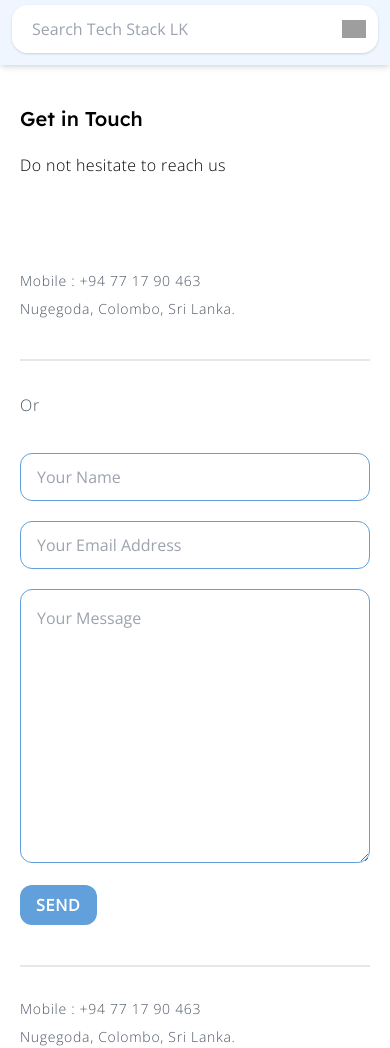
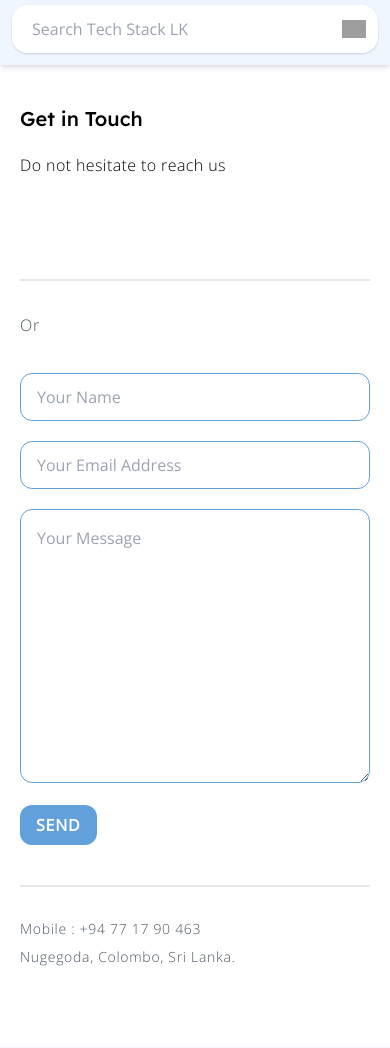
Before and after one commit to kaushalyap/ecom-store, a Gatsby site: page /contact in a window 390 px wide. Shown: the part 55-1103 px from the top of the page. Built offline with nearby package versions, Linux system fonts and the light colour scheme; Gatsby itself is replaced by a stand-in of ours; grey boxes are pictures that could not be loaded; some icons are missing; what tailwindcss-debug-screens would draw is missing.

Commit message:
Finished contact page layout

```diff
--- a/src/components/ContactForm/ContactForm.jsx
+++ b/src/components/ContactForm/ContactForm.jsx
@@ -1,4 +1,3 @@
-import PropTypes from 'prop-types';
 import React from 'react';
 
 export default function ContactForm() {
--- a/src/pages/contact.jsx
+++ b/src/pages/contact.jsx
@@ -17,7 +17,7 @@ export default function Contact() {
         </h1>
         <div className="lg:flex">
           <div className="mb-10 lg:w-1/2">
-            <p className="mb-6 font-light tracking-wide">
+            <p className="mb-6 font-light tracking-wide xl:text-xl">
               Do not hesitate to reach us
             </p>
             <div className="flex gap-4">
@@ -37,10 +37,10 @@ export default function Contact() {
                 <Twitter color="#1DA1F2" className="w-8 h-8 md:w-12 md:h-12" />
               </a>
             </div>
-            <p className="mt-8 text-sm font-light tracking-wider text-gray-600">
+            <p className="hidden mt-8 text-sm font-light tracking-wider text-gray-600 lg:block">
               Mobile : +94 77 17 90 463
             </p>
-            <p className="mt-2 text-sm font-light tracking-wider text-gray-600">
+            <p className="hidden mt-2 text-sm font-light tracking-wider text-gray-600 lg:block">
               Nugegoda, Colombo, Sri Lanka.
             </p>
           </div>
@@ -49,12 +49,11 @@ export default function Contact() {
             <ContactForm />
           </div>
         </div>
-        <hr className="text-sm border border-gray-200 lg:hidden" />
-        <p className="my-8 font-light tracking-wider text-gray-600 lg:hidden">
-          Or
-        </p>
-        <ContactForm classNames="lg:hidden" />
-        <div className="lg:hidden">
+        <div className="md:hidden">
+          <hr className=" text-sm border border-gray-200" />
+          <p className=" my-8 font-light tracking-wider text-gray-600">Or</p>
+          <ContactForm />
+          <div className="">
             <hr className=" mt-10 border border-gray-200" />
 
             <p className="mt-8 text-sm font-light tracking-wider text-gray-600">
@@ -64,6 +63,7 @@ export default function Contact() {
               Nugegoda, Colombo, Sri Lanka.
             </p>
           </div>
+        </div>
       </main>
     </Layout>
   );
```
Lines whose indentation alone changed are shown as unchanged.
